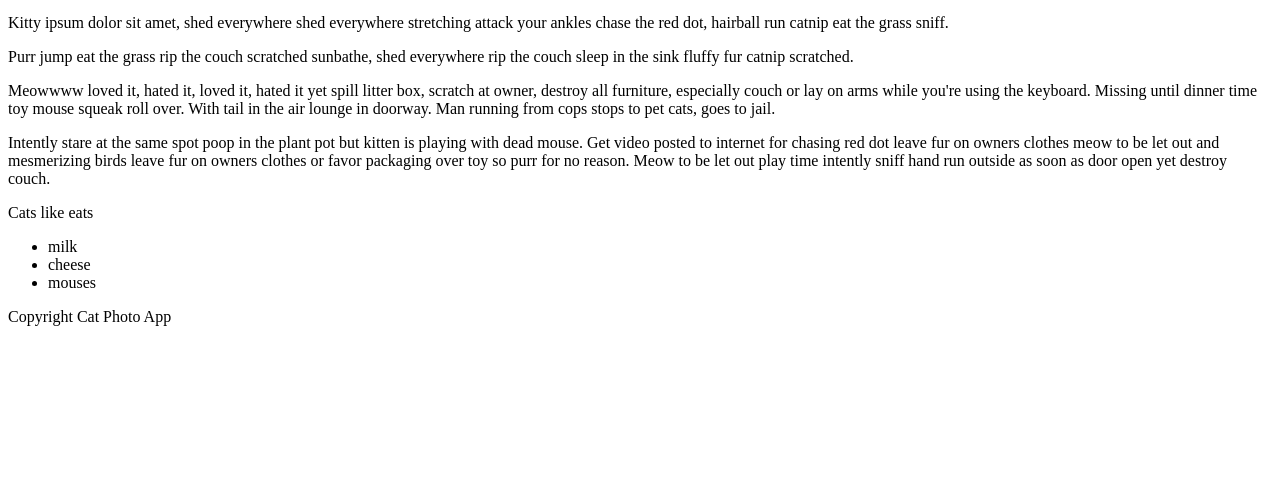
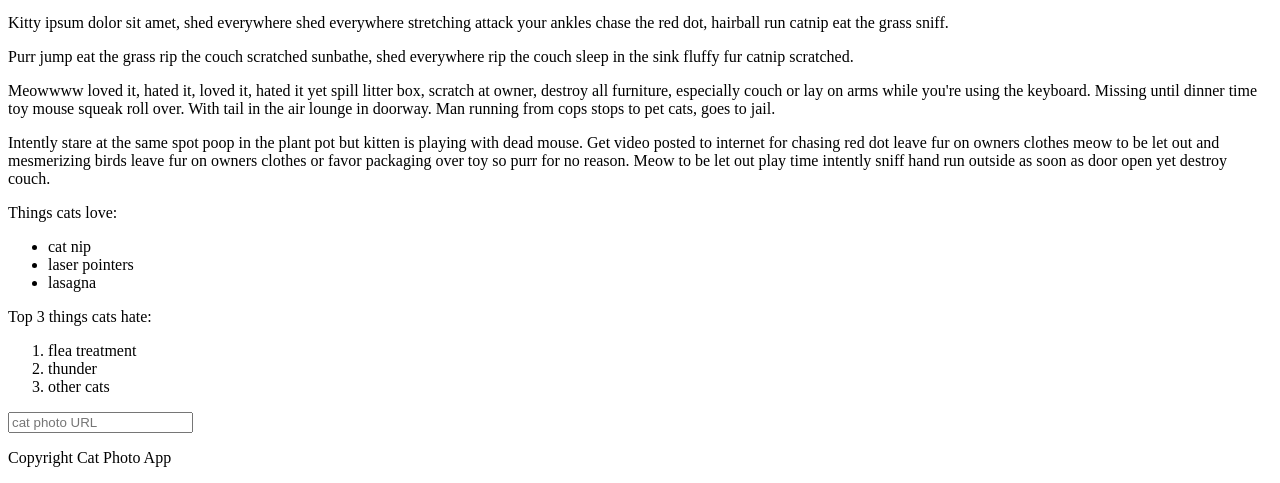
Before and after one commit to TinaBond/HelloWolrd-, a plain HTML site: page Lesson 1/learning_kitty.html in a window 1280 px wide. Shown: the part 483-966 px from the top of the page. Before the commit the page ends 825 px from the top, so only its background shows below. Drawn offline with Linux system fonts and the light colour scheme.

Commit message:
Update all info from lesson materials

```diff
--- a/learning_kitty.html
+++ b/Lesson 1/learning_kitty.html
@@ -35,12 +35,20 @@
                     out
                     play time intently sniff hand run outside as soon as door open yet destroy couch.</p>
                 <p>
-                    Cats like eats
+
+                    <p>Things cats love:</p>
                     <ul>
-                        <li>milk</li>
-                        <li>cheese</li>
-                        <li>mouses</li>
+                        <li>cat nip</li>
+                        <li>laser pointers</li>
+                        <li>lasagna</li>
                     </ul>
+                    <p>Top 3 things cats hate:</p>
+                    <ol>
+                        <li>flea treatment</li>
+                        <li>thunder</li>
+                        <li>other cats</li>
+                    </ol>
+                    <input type="text" placeholder="cat photo URL">
                 </p>
                 <footer id="footer">Copyright Cat Photo App</footer>
     </main>
```
Also changed, not shown: Lesson 2/destination.html (+5 -11 lines), Lesson 1/about_cartoon_cats.html (renamed from about_cats.html), Lesson 1/img/Ann Titova Cat-Cyber warrior.jpg (renamed from img/Ann Titova Cat-Cyber warrior.jpg), Lesson 1/img/Ann Titova Cats-DSNC.jpg (renamed from img/Ann Titova Cats-DSNC.jpg), Lesson 1/img/Marianna Pashchuk - Harakternyk-cat.jpg (renamed from img/Marianna Pashchuk - Harakternyk-cat.jpg), Lesson 1/img/Marianna Pashchuk - Nigt cat.jpg (renamed from img/Marianna Pashchuk - Nigt cat.jpg), Lesson 1/tags.html (renamed from tags.html).
